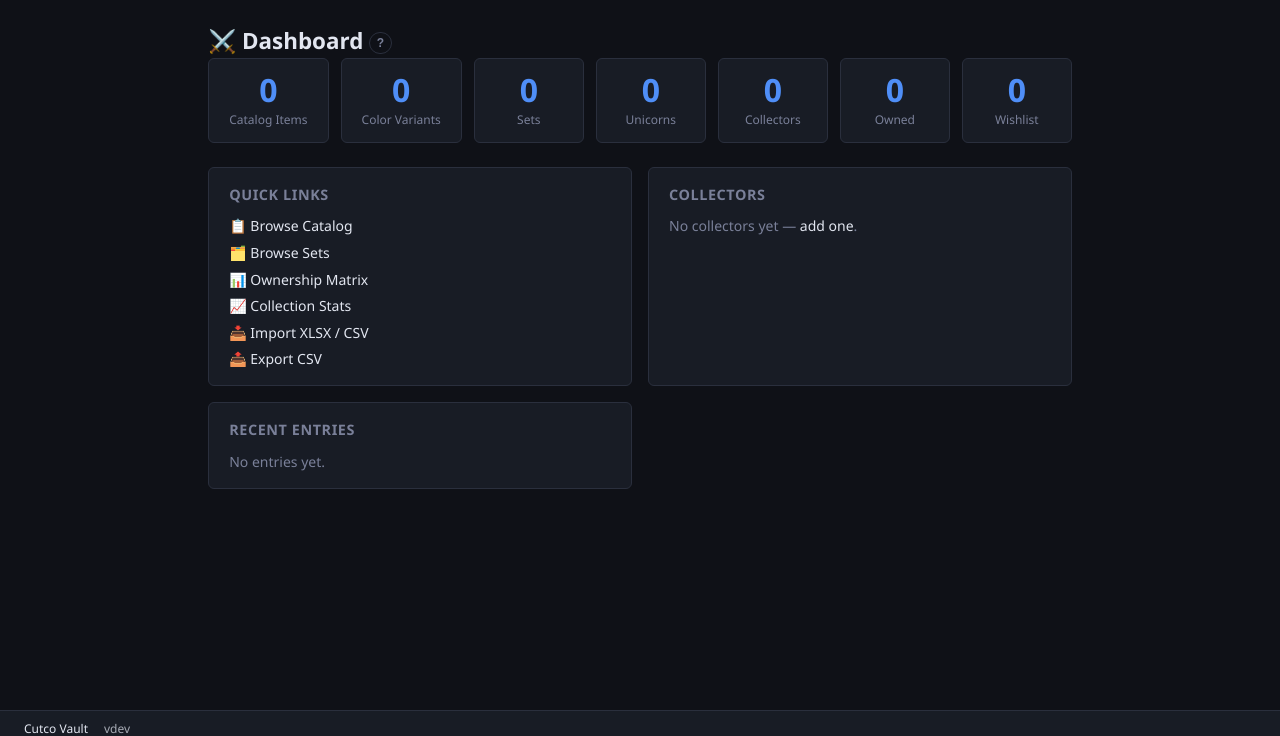
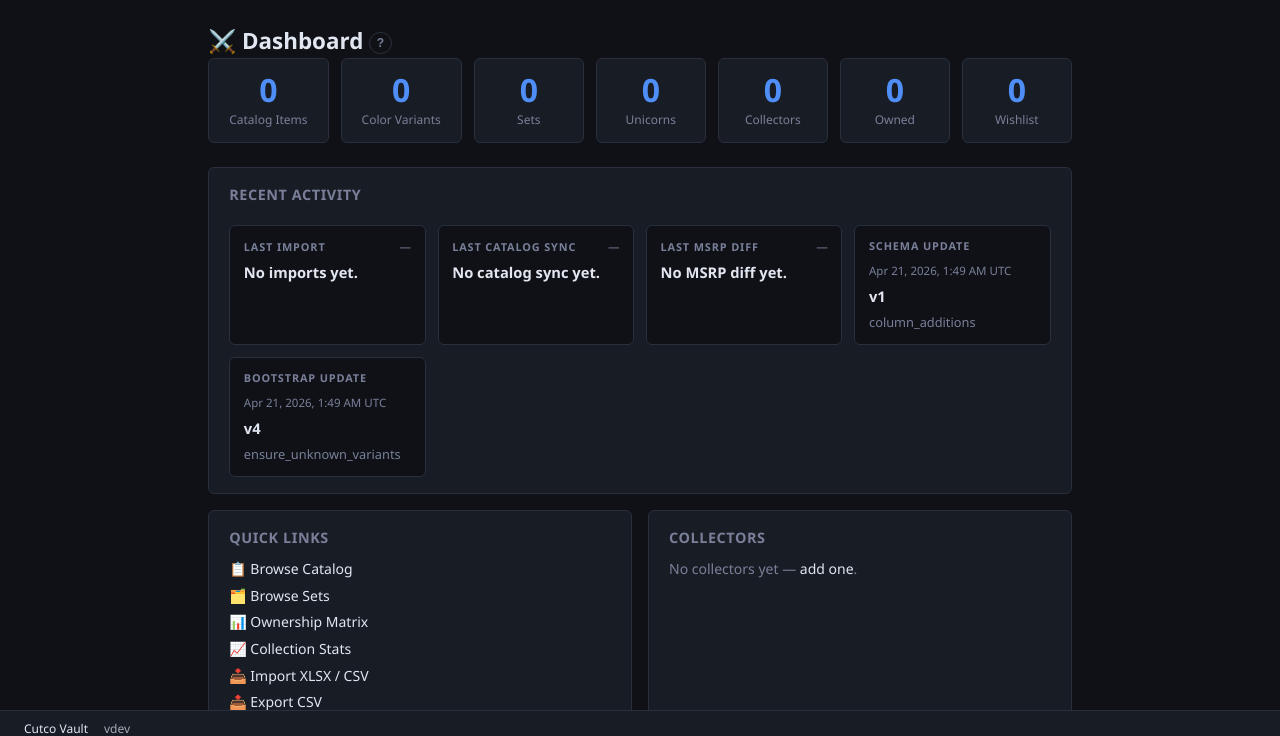
Before and after one commit to antwanchild/cutco_catalog, a Flask app: page / in a window 1280 px wide. Shown: the part 52-788 px from the top of the page. Run offline with Flask 3, Linux system fonts and the light colour scheme; data that the repository does not hold is empty; parts of the project's set-up code (start-up, migrations or seed data) failed here and were passed over.

Commit message:
feat: add dashboard recent activity

```diff
--- a/app.py
+++ b/app.py
@@ -14,7 +14,10 @@
 )
 from extensions import db, limiter
 from helpers import _csrf_token, is_admin, validate_csrf
-from models import Item
+from models import Item, get_latest_activity
+from schema_migrations import get_schema_history, get_schema_state
+from startup import get_bootstrap_history, get_bootstrap_state
+from time_utils import format_container_time
 from startup import initialize_database
 
 logger = logging.getLogger(__name__)
@@ -151,6 +154,67 @@
 
 
 def _register_routes(app: Flask) -> None:
+    def _recent_activity() -> list[dict]:
+        activity_rows: list[dict] = []
+
+        def _event_row(label: str, kind: str, empty_text: str) -> dict:
+            event = get_latest_activity(kind)
+            if event:
+                return {
+                    "label": label,
+                    "title": event["title"],
+                    "details": event.get("details"),
+                    "time": format_container_time(event.get("occurred_at")),
+                }
+            return {
+                "label": label,
+                "title": empty_text,
+                "details": None,
+                "time": "—",
+            }
+
+        activity_rows.append(_event_row("Last Import", "import", "No imports yet."))
+        activity_rows.append(_event_row("Last Catalog Sync", "sync", "No catalog sync yet."))
+        activity_rows.append(_event_row("Last MSRP Diff", "msrp_diff", "No MSRP diff yet."))
+
+        schema_history = get_schema_history(limit=1)
+        schema_state = get_schema_state()
+        if schema_history:
+            latest_schema = schema_history[0]
+            activity_rows.append({
+                "label": "Schema Update",
+                "title": f"v{schema_state['version']}",
+                "details": latest_schema["name"],
+                "time": format_container_time(latest_schema["applied_at"]),
+            })
+        else:
+            activity_rows.append({
+                "label": "Schema Update",
+                "title": "No schema updates yet.",
+                "details": None,
+                "time": "—",
+            })
+
+        bootstrap_history = get_bootstrap_history(limit=1)
+        bootstrap_state = get_bootstrap_state()
+        if bootstrap_history:
+            latest_bootstrap = bootstrap_history[0]
+            activity_rows.append({
+                "label": "Bootstrap Update",
+                "title": f"v{bootstrap_state['version']}",
+                "details": latest_bootstrap["name"],
+                "time": format_container_time(latest_bootstrap["applied_at"]),
+            })
+        else:
+            activity_rows.append({
+                "label": "Bootstrap Update",
+                "title": "No bootstrap updates yet.",
+                "details": None,
+                "time": "—",
+            })
+
+        return activity_rows
+
     @app.route("/")
     def index():
         from models import ItemVariant, Ownership, Person, Set
@@ -172,7 +236,13 @@
         )
         people = Person.query.order_by(Person.name).all()
         recent = Ownership.query.order_by(Ownership.id.desc()).limit(10).all()
-        return render_template("index.html", stats=stats, people=people, recent=recent)
+        return render_template(
+            "index.html",
+            stats=stats,
+            people=people,
+            recent=recent,
+            recent_activity=_recent_activity(),
+        )
 
     @app.route("/health")
     def health():
--- a/models.py
+++ b/models.py
@@ -1,5 +1,6 @@
 from extensions import db
 from constants import COOKWARE_CATEGORIES, UNKNOWN_COLOR
+from datetime import UTC, datetime
 
 
 # Association object: items <-> sets (with quantity per member)
@@ -107,6 +108,16 @@
                                           name="uq_variant_person"),)
 
 
+class ActivityEvent(db.Model):
+    __tablename__ = "activity_events"
+
+    id = db.Column(db.Integer, primary_key=True)
+    kind = db.Column(db.String(40), nullable=False, index=True)
+    title = db.Column(db.String(160), nullable=False)
+    details = db.Column(db.Text, nullable=True)
+    occurred_at = db.Column(db.String(32), nullable=False, index=True)
+
+
 class CookwareSession(db.Model):
     __tablename__ = "cookware_sessions"
 
@@ -212,3 +223,37 @@
         db.session.add(item_set)
         db.session.flush()
     return item_set
+
+
+def _now_utc() -> str:
+    return datetime.now(UTC).isoformat(timespec="seconds")
+
+
+def record_activity(kind: str, title: str, details: str | None = None, occurred_at: str | None = None) -> None:
+    db.session.add(ActivityEvent(
+        kind=kind,
+        title=title,
+        details=details,
+        occurred_at=occurred_at or _now_utc(),
+    ))
+
+
+def get_latest_activity(kind: str) -> dict | None:
+    event = (
+        db.session.execute(
+            db.select(ActivityEvent)
+            .filter_by(kind=kind)
+            .order_by(ActivityEvent.occurred_at.desc(), ActivityEvent.id.desc())
+            .limit(1)
+        )
+        .scalars()
+        .first()
+    )
+    if event is None:
+        return None
+    return {
+        "kind": event.kind,
+        "title": event.title,
+        "details": event.details,
+        "occurred_at": event.occurred_at,
+    }
--- a/static/css/style.css
+++ b/static/css/style.css
@@ -506,6 +506,50 @@
 .link-list { list-style: none; display: flex; flex-direction: column; gap: .35rem; }
 .link-list a { color: var(--text); font-size: .875rem; }
 .link-list a:hover { color: var(--accent); text-decoration: none; }
+.dashboard-activity { margin-bottom: 1rem; }
+.activity-grid {
+  display: grid;
+  grid-template-columns: repeat(auto-fit, minmax(190px, 1fr));
+  gap: .75rem;
+}
+.activity-card {
+  background: var(--bg);
+  border: 1px solid var(--border);
+  border-radius: var(--radius);
+  padding: .75rem .85rem;
+  min-height: 92px;
+  display: flex;
+  flex-direction: column;
+  gap: .35rem;
+}
+.activity-card-top {
+  display: flex;
+  justify-content: space-between;
+  gap: .5rem;
+  align-items: baseline;
+  flex-wrap: wrap;
+}
+.activity-label {
+  font-size: .68rem;
+  font-weight: 700;
+  letter-spacing: .08em;
+  text-transform: uppercase;
+  color: var(--muted);
+}
+.activity-time {
+  font-size: .72rem;
+  color: var(--muted);
+  white-space: nowrap;
+}
+.activity-title {
+  font-size: .92rem;
+  font-weight: 600;
+  color: var(--text);
+}
+.activity-details {
+  font-size: .8rem;
+  color: var(--muted);
+}
 .muted { color: var(--muted); }
 .small { font-size: .8rem; }
 
--- a/templates/index.html
+++ b/templates/index.html
@@ -33,6 +33,26 @@
     <div class="stat-label">Wishlist</div>
   </div>
 </div>
+
+<section class="dash-panel dash-panel-wide dashboard-activity">
+  <div class="section-heading-actions" style="margin-bottom:.6rem">
+    <h2>Recent Activity</h2>
+  </div>
+  <div class="activity-grid">
+    {% for entry in recent_activity %}
+      <article class="activity-card">
+        <div class="activity-card-top">
+          <span class="activity-label">{{ entry.label }}</span>
+          <span class="activity-time">{{ entry.time }}</span>
+        </div>
+        <div class="activity-title">{{ entry.title }}</div>
+        {% if entry.details %}
+          <div class="activity-details">{{ entry.details }}</div>
+        {% endif %}
+      </article>
+    {% endfor %}
+  </div>
+</section>
 
 <div class="dash-row">
   <section class="dash-panel">
--- /dev/null
+++ b/time_utils.py
@@ -0,0 +1,27 @@
+from datetime import datetime, timezone
+import os
+from zoneinfo import ZoneInfo, ZoneInfoNotFoundError
+
+
+def container_timezone() -> tuple[timezone | ZoneInfo, str]:
+    tz_name = os.environ.get("TZ", "UTC").strip() or "UTC"
+    try:
+        return ZoneInfo(tz_name), tz_name
+    except ZoneInfoNotFoundError:
+        return timezone.utc, "UTC"
+
+
+def format_container_time(value: str | None) -> str:
+    if not value:
+        return "—"
+    try:
+        dt = datetime.fromisoformat(value)
+    except ValueError:
+        return value
+    if dt.tzinfo is None:
+        dt = dt.replace(tzinfo=timezone.utc)
+    tz, tz_name = container_timezone()
+    dt = dt.astimezone(tz)
+    date_part = dt.strftime("%b %d, %Y").replace(" 0", " ")
+    time_part = dt.strftime("%I:%M %p").lstrip("0")
+    return f"{date_part}, {time_part} {dt.strftime('%Z') or tz_name}"
```
Also changed, not shown: blueprints/admin.py (+6 -30 lines), blueprints/catalog.py (+7 -1 lines), blueprints/data.py (+7 -1 lines), msrp_helpers.py (+22 -1 lines), tests/test_admin_jobs.py (+1 -1 lines), tests/test_app_smoke.py (+1 -0 lines).
